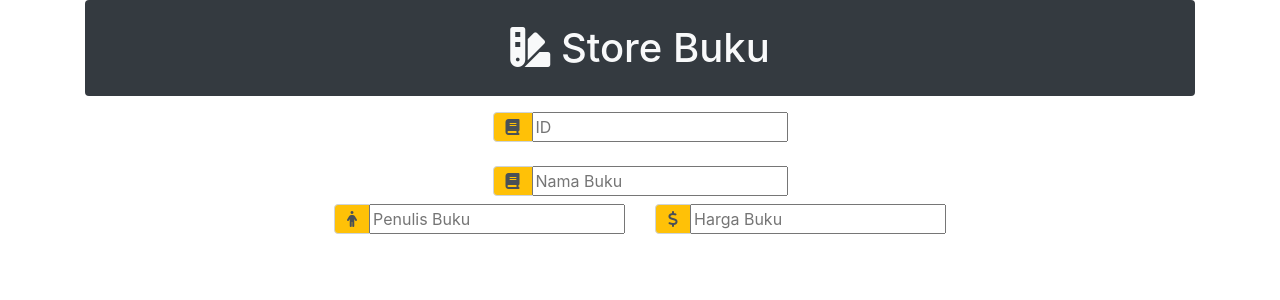
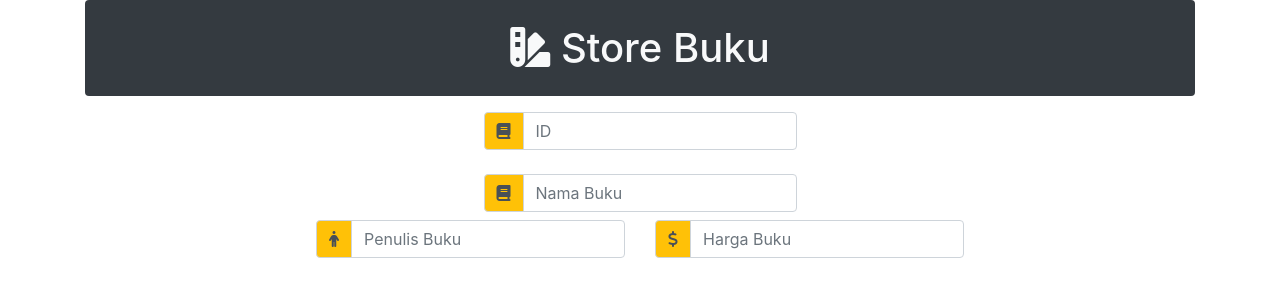
Before and after one commit to Lmaowee/tugas, a PHP site: page / in a window 1280 px wide. Shown: the top 300 px of the page. Run offline with PHP 8.4, Linux system fonts and the light colour scheme; some libraries are stand-ins or nearby versions.

Commit message:
fix a couple of mistakes

```diff
--- a/New folder/php/component.php
+++ b/New folder/php/component.php
@@ -1,13 +1,12 @@
 <?php
-  function inputElement($icon,$placeholder,$name, $value) {
+  function inputElement($icon,$placeholder,$name, $value): void {
     $ele = "<div class=\"input-group mb-2\">
               <div class=\"input-group-prepend\">
                 <div class=\"input-group-text bg-warning\">$icon</div>
               </div>
-              <input type=\"text\" name='$name' value='$value' \"form-control\" id=\"inlineFormInputGroup\" placeholder='$placeholder'>
-            </div>";
+              <input type=\"text\" name='$name' value='$value' autocomplete=\"off\" placeholder='$placeholder' class=\"form-control\" id=\"inlineFormInputGroup\" >
+            </div>
+            ";
 
             echo $ele;
   }
-
-?>
```
